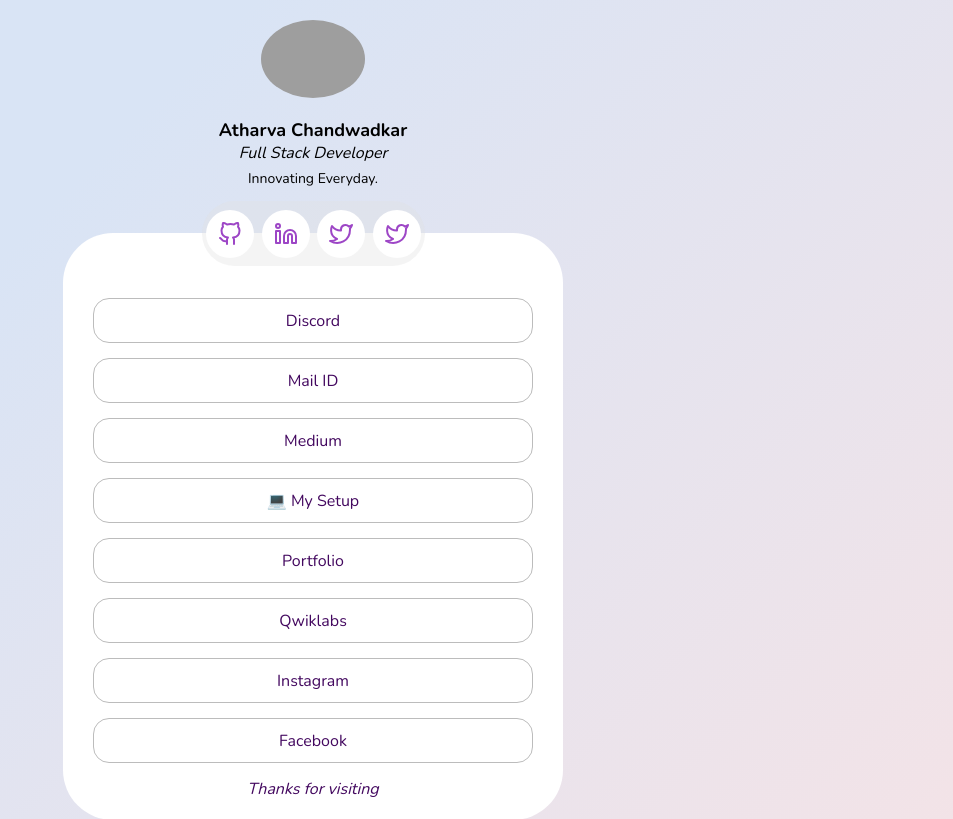
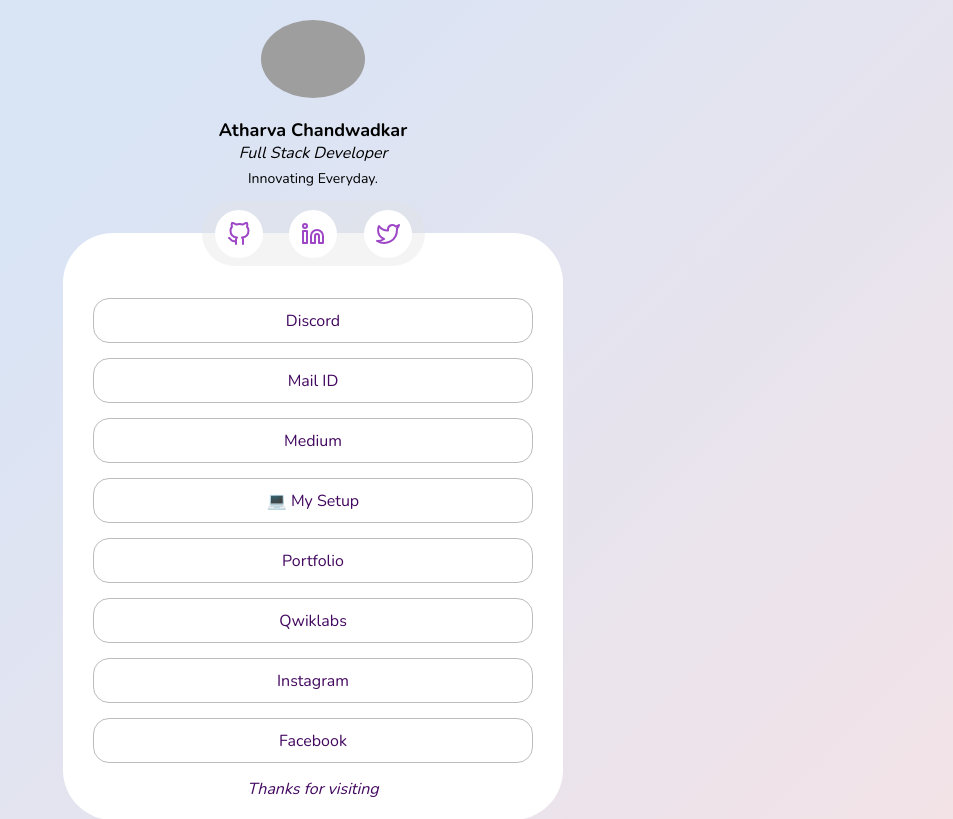
Before and after one commit to atharva21-stack/My-Social-Handles, a plain HTML site: page index.html in a window 1280 px wide. Shown: the top 819 px of the page, without its empty margins (327-1280 px from the left). Drawn offline with nearby package versions, Linux system fonts and the light colour scheme; grey boxes are pictures that could not be loaded.

Commit message:
Update index.html

```diff
--- a/index.html
+++ b/index.html
@@ -33,9 +33,7 @@
         <a href="https://twitter.com/Atharva2100">
           <i data-feather="twitter"></i>
         </a>
-        <a href="https://twitter.com/Atharva2100">
-          <i data-feather="twitter"></i>
-        </a>
+
       </div>
 
       <div class="content">
```
